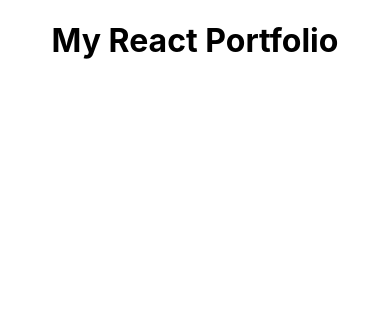
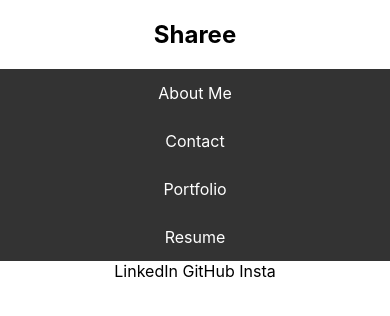
Before and after one commit to ShareeO/reactPortfolio, a React (Create React App) app: page / in a window 390 px wide. Shown: the top 316 px of the page. Built offline with nearby package versions, Linux system fonts and the light colour scheme.

Commit message:
navigation

```diff
--- a/package.json
+++ b/package.json
@@ -7,8 +7,10 @@
     "@testing-library/jest-dom": "^5.14.1",
     "@testing-library/react": "^11.2.7",
     "@testing-library/user-event": "^12.8.3",
+    "bootstrap": "^5.0.2",
     "gh-pages": "^3.2.3",
     "react": "^17.0.2",
+    "react-bootstrap": "^2.0.0-beta.4",
     "react-dom": "^17.0.2",
     "react-scripts": "4.0.3",
     "web-vitals": "^1.1.2"
--- a/src/App.css
+++ b/src/App.css
@@ -1,38 +1,46 @@
 .App {
   text-align: center;
 }
-
-.App-logo {
-  height: 40vmin;
-  pointer-events: none;
+/* Header */
+ul.topnav {
+  list-style-type: none;
+  margin: 0;
+  padding: 0;
+  overflow: hidden;
+  background-color: #333;
 }
 
-@media (prefers-reduced-motion: no-preference) {
-  .App-logo {
-    animation: App-logo-spin infinite 20s linear;
-  }
+ul.topnav li {float: left;}
+
+ul.topnav li a {
+  display: block;
+  color: white;
+  text-align: center;
+  padding: 14px 16px;
+  text-decoration: none;
 }
 
-.App-header {
-  background-color: #282c34;
-  min-height: 100vh;
-  display: flex;
-  flex-direction: column;
-  align-items: center;
-  justify-content: center;
-  font-size: calc(10px + 2vmin);
-  color: white;
+ul.topnav li a:hover:not(.active) {background-color: #111;}
+
+ul.topnav li a.active {background-color: #e73bd9;}
+
+/* ul.topnav li.right {float: right;} */
+
+@media screen and (max-width: 600px) {
+  ul.topnav li.right,
+  ul.topnav li {float: none;}
 }
 
-.App-link {
-  color: #61dafb;
+
+
+
+
+
+/* Footer */
+footer {
+  justify-content: center;
 }
 
-@keyframes App-logo-spin {
-  from {
-    transform: rotate(0deg);
-  }
-  to {
-    transform: rotate(360deg);
-  }
+footer a {
+
 }
--- a/src/App.js
+++ b/src/App.js
@@ -1,9 +1,13 @@
 import './App.css';
+import Header from "./components/Header"
+import Footer from "./components/Footer"
 
 function App() {
   return (
     <div className="App">
-      <h1> My React Portfolio </h1>
+      <Header/>
+
+      <Footer/>
     </div>
   );
 }
--- /dev/null
+++ b/src/components/Navigation.js
@@ -0,0 +1,19 @@
+import React from "react";
+
+
+function Navigation (props) {
+    return (
+        <nav>
+            <ul className="topnav">
+                <li><a> About Me </a></li>
+                <li><a> Contact </a></li>
+                <li><a> Portfolio </a></li>
+                <li><a> Resume </a></li>
+            </ul>
+
+        </nav>
+
+    )
+};
+
+export default Navigation;
```
Also changed, not shown: 1 other file (tests, documents, lock files or other folders).
